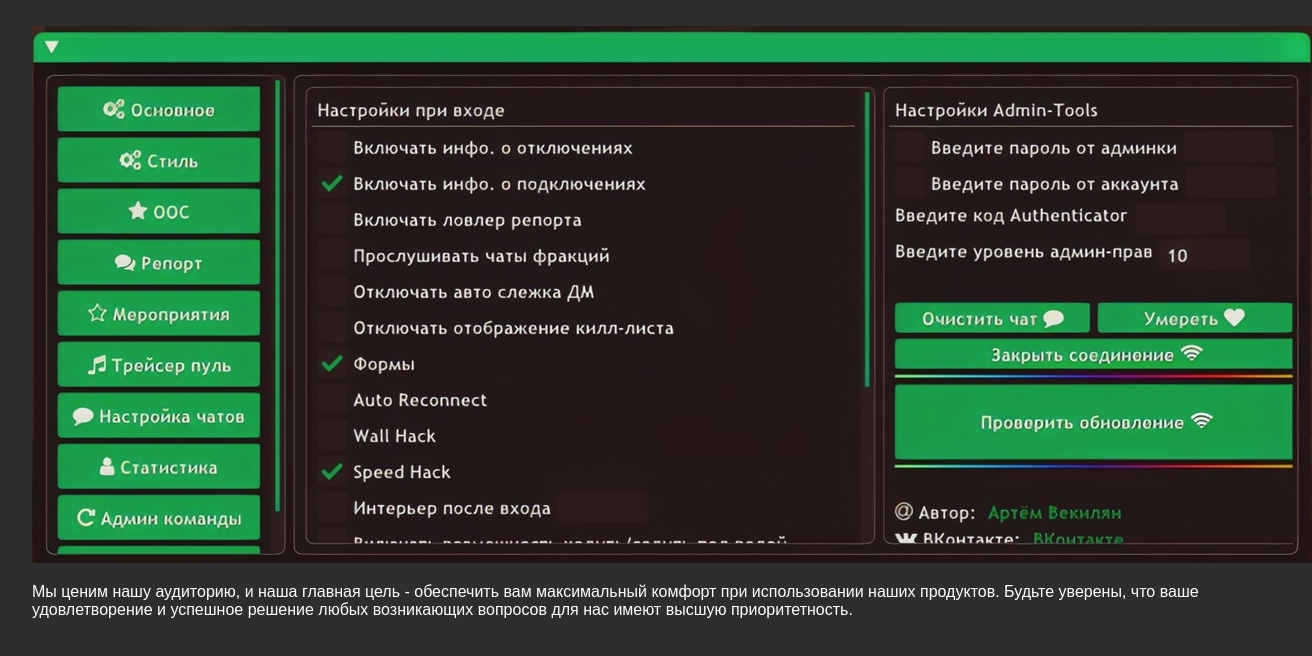
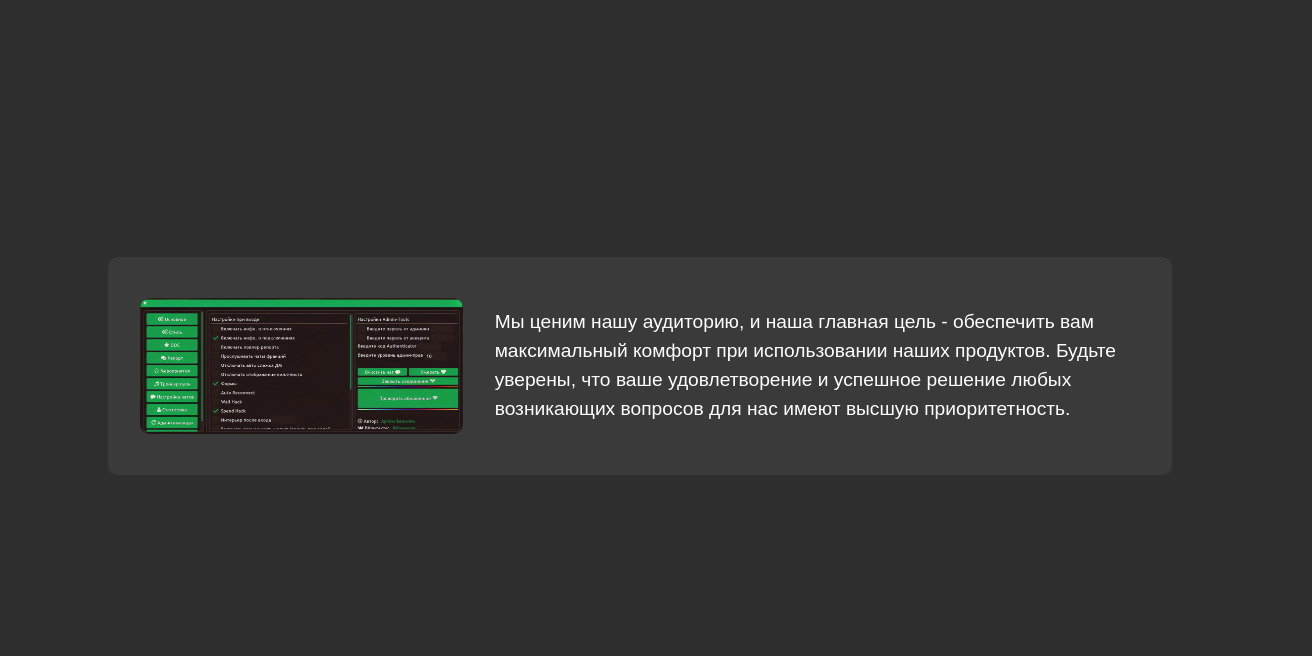
Before and after one commit to sampXavierVelasquez/CodeWizardsStudio, a plain HTML site: page index.html in a window 1280 px wide. Shown: the part 72-728 px from the top of the page, 1312 px wide, since content can reach past the window. Drawn offline with Linux system fonts and the light colour scheme; files whose address does not match are found by name.

Commit message:
Update styles.css

```diff
--- a/styles.css
+++ b/styles.css
@@ -53,54 +53,41 @@ header nav ul li button:hover {
 
 main {
     padding: 2rem;
+    display: flex;
+    justify-content: center;
+    align-items: center;
+    height: calc(100vh - 120px); /* Adjust for header height */
 }
 
-.intro {
-    text-align: center;
-    margin-bottom: 2rem;
+.content {
+    display: flex;
+    background-color: #3a3a3a;
+    padding: 2rem;
+    border-radius: 10px;
+    max-width: 1000px;
+    width: 100%;
 }
 
-.intro h1 {
-    font-size: 1.5rem;
-    line-height: 1.5;
-    color: #fff;
+.image-container {
+    flex: 1;
+    display: flex;
+    justify-content: center;
+    align-items: center;
+    padding-right: 2rem;
 }
 
-.forum {
-    max-width: 800px;
-    margin: 0 auto;
-    background-color: #3a3a3a;
-    padding: 1rem;
+.image-container img {
+    max-width: 100%;
     border-radius: 10px;
 }
 
-.forum h2 {
-    text-align: center;
+.text-container {
+    flex: 2;
 }
 
-.forum #topics {
-    margin: 1rem 0;
-}
-
-.forum .topic {
-    background-color: #4a4a4a;
-    padding: 1rem;
-    margin: 0.5rem 0;
-    border-radius: 5px;
-}
-
-button {
-    background-color: #ff0;
-    color: black;
-    padding: 0.5rem 1rem;
-    border: none;
-    cursor: pointer;
-    border-radius: 5px;
-    font-size: 1rem;
-}
-
-button:hover {
-    background-color: #e6e600;
+.text-container p {
+    font-size: 1.2rem;
+    line-height: 1.5;
 }
 
 .modal {
```
